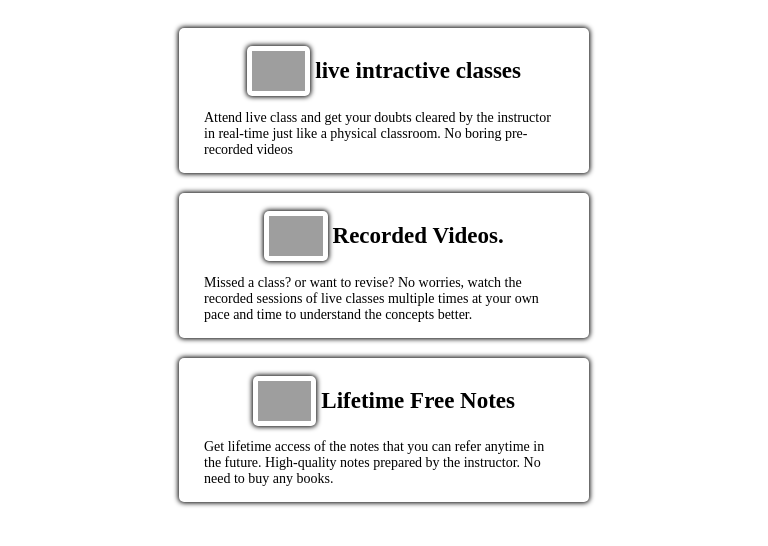
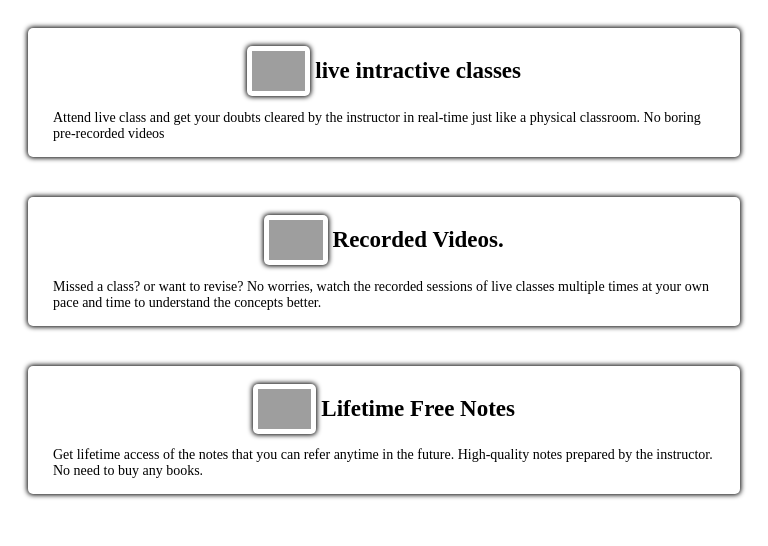
Before and after one commit to prajwalgirhepunje/assiment19, a plain HTML site: page index.html in a window 768 px wide. Drawn offline with Linux system fonts and the light colour scheme; grey boxes are pictures that could not be loaded.

Commit message:
all devices added

```diff
--- a/index.html
+++ b/index.html
@@ -44,11 +44,16 @@
         }
      /* small devices*/
      @media screen and (max-width : 600px){
-
+    .card-description{
+        display: none;
+    }
      }
      /* normal devices */
      @media screen and (min-width: 601px) and (max-width: 768px){
-
+    .card{
+        width: 100%;
+        margin: 20px;
+    }
      }
      /* tablet devices */
      @media screen and (min-width: 769px) and (max-width: 992px){
```
